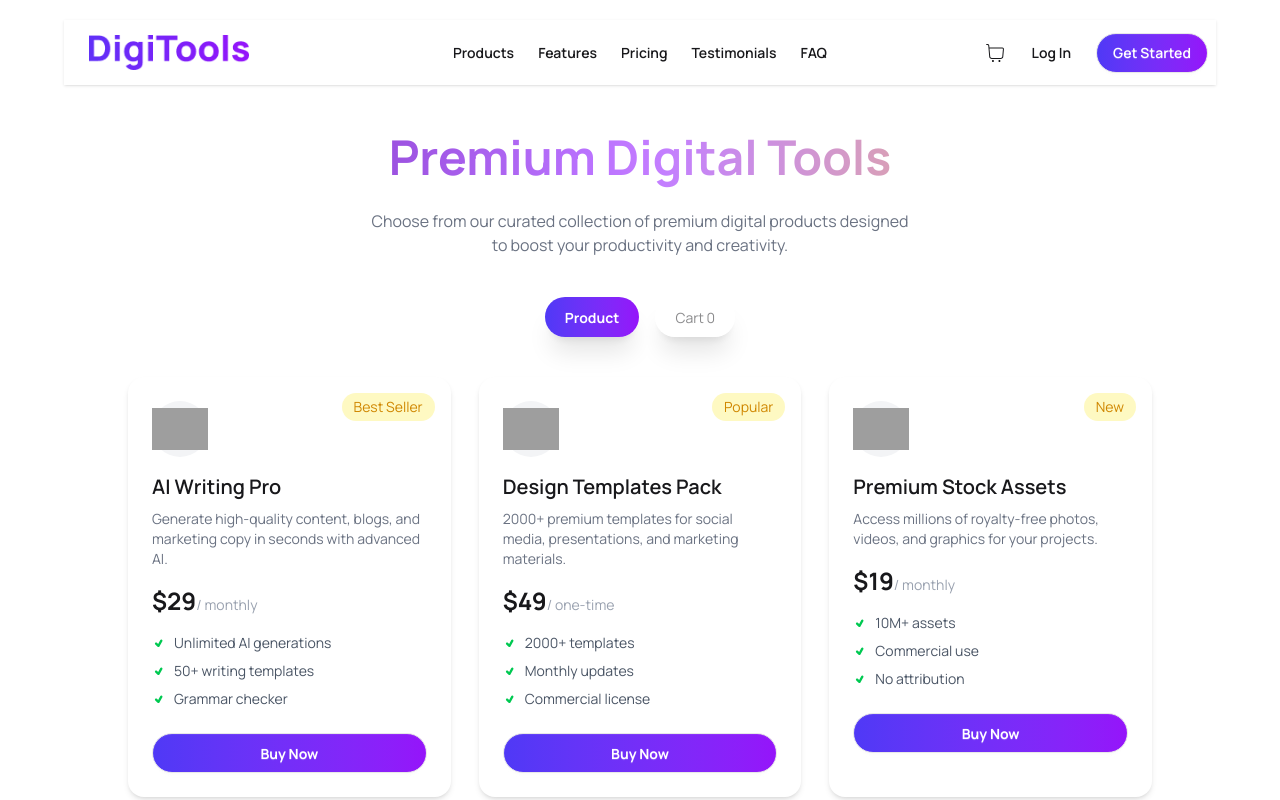
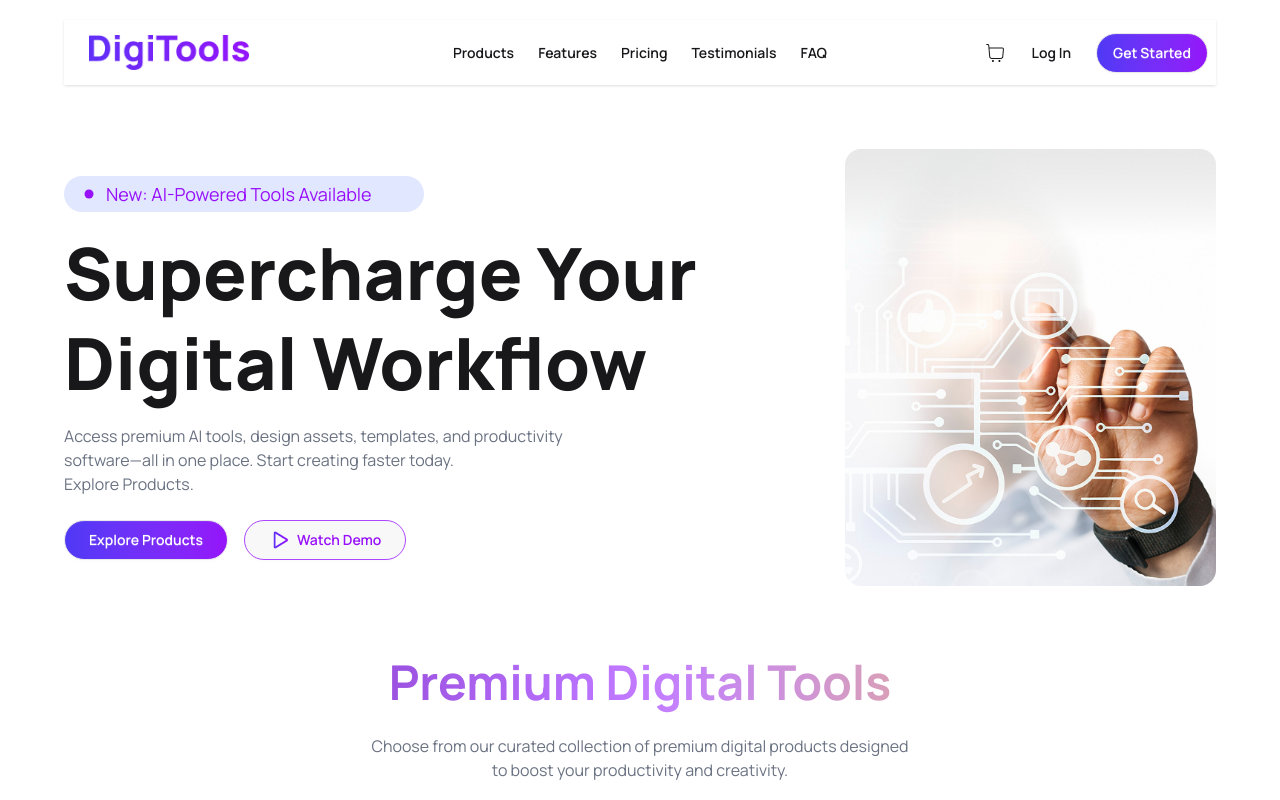
Before and after one commit to Nafis-Sahriar/Assignment-06-Nafis, a React (Vite) app: page / in a window 1280 px wide. Shown: the top 800 px of the page. Built offline with nearby package versions, Linux system fonts and the light colour scheme; grey boxes are pictures that could not be loaded.

Commit message:
Banner Component Completed

```diff
--- a/src/App.jsx
+++ b/src/App.jsx
@@ -5,6 +5,7 @@ import ToggleButton from "./Components/PremiumDigitalTools/ToggleButton";
 import Tools from "./Components/PremiumDigitalTools/Tools";
 import Cart from "./Components/Cart/Cart";
 import GetStarted from "./Components/HomePage/GetStarted";
+import Banner from "./Components/HomePage/Banner";
 
 
 
@@ -42,6 +43,10 @@ function App()
 
 
       {/* On Click Product or by default */}
+
+      {
+        activeMode==="product" && <Banner></Banner>
+      }
 
 
      <PremiumDText></PremiumDText>
--- /dev/null
+++ b/src/Components/HomePage/Banner.jsx
@@ -0,0 +1,64 @@
+import React from 'react';
+import bannerPNG from "../../assets/banner.png"
+import { GoDotFill } from "react-icons/go";
+import playIcon from "../../assets/Play.png";
+
+const Banner = () => {
+    return (
+
+    <div className="w-full  flex justify-center my-16">
+
+
+        <div className="w-[90%] flex flex-col md:flex-row items-center justify-between gap-10">
+
+
+            <div className="w-full md:w-full flex flex-col justify-center text-center items-center md:items-start  md:text-left">
+
+
+                <div>
+
+                    <span className="flex gap-2 items-center w-67 text-sm md:text-lg md:w-90 bg-[#E1E7FF] text-purple-600  px-4 py-1 rounded-full mb-4">
+                            <GoDotFill /> New: AI-Powered Tools Available
+                    </span>
+
+                </div>
+
+
+                <h1 className="text-3xl text-center md:text-left md:text-7xl font-extrabold leading-tight mb-4">Supercharge Your <br /> Digital Workflow</h1>
+
+                <p className="text-gray-500 text-sm text-center md:text-left md:text-base mb-6">
+                    Access premium AI tools, design assets, templates, and productivity<br></br>
+                    software—all in one place. Start creating faster today.<br></br>
+                    Explore Products.
+                </p>
+
+                <div className="flex flex-col sm:flex-row gap-4 justify-center md:justify-start">
+
+                        <button className="btn px-6 py-3 rounded-full text-white font-semibold bg-linear-to-r from-[#4F39F6] to-[#9514FA]">Explore Products</button>
+
+                        <button className="px-6 btn flex items-center gap-2 py-3 font-semibold rounded-full border border-purple-500 text-purple-600">
+                        <img src={playIcon} alt=""/> Watch Demo
+                        </button>
+
+                </div>
+
+            </div>
+
+
+            <div className="w-full md:w-1/2 flex justify-center">
+
+                    <div className="w-full max-w-md md:max-w-lg">
+
+                            <img src={bannerPNG} alt="banner" className="w-full rounded-2xl object-cover"/>
+
+                    </div>
+
+            </div>
+
+        </div>
+
+   </div>
+    );
+};
+
+export default Banner;
```
